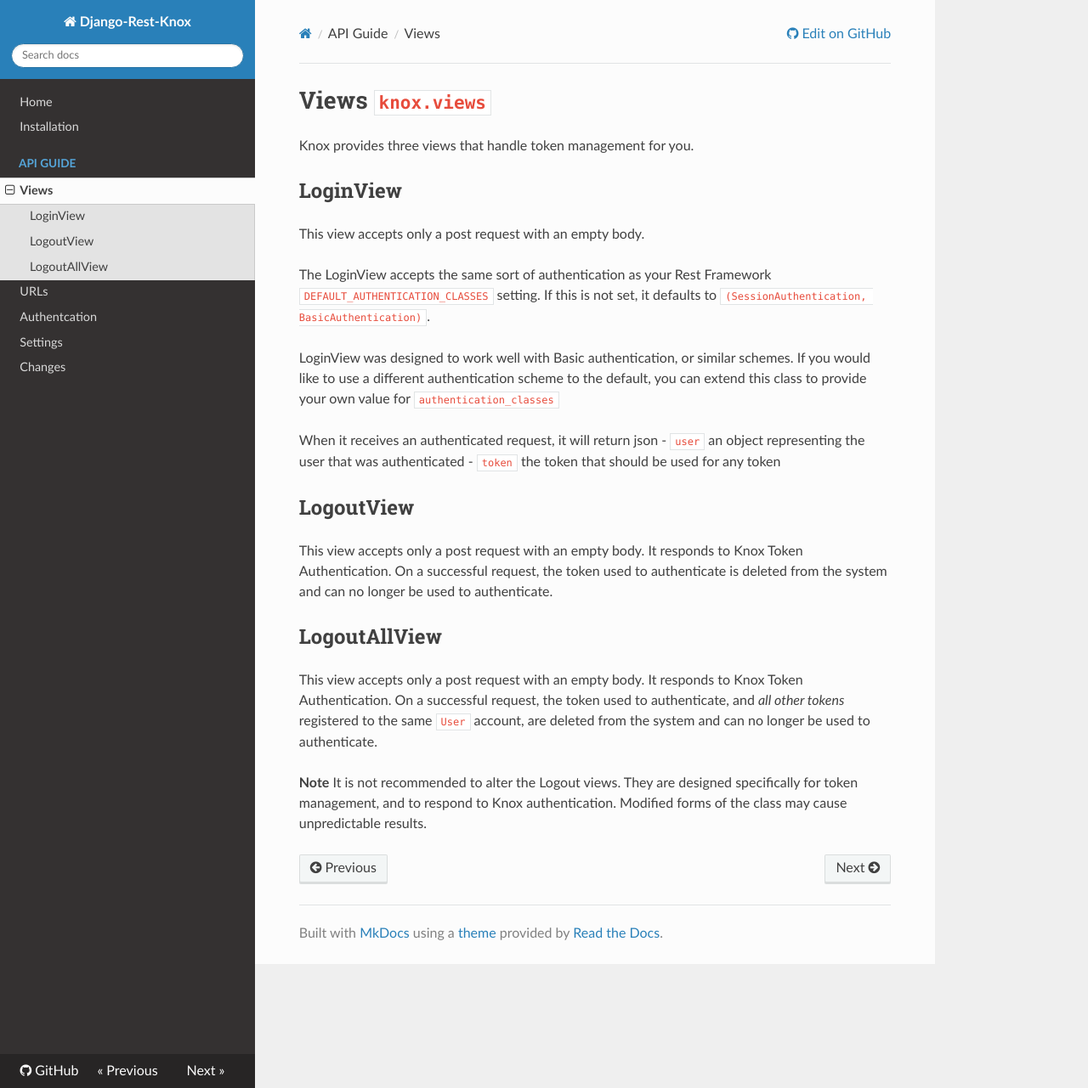
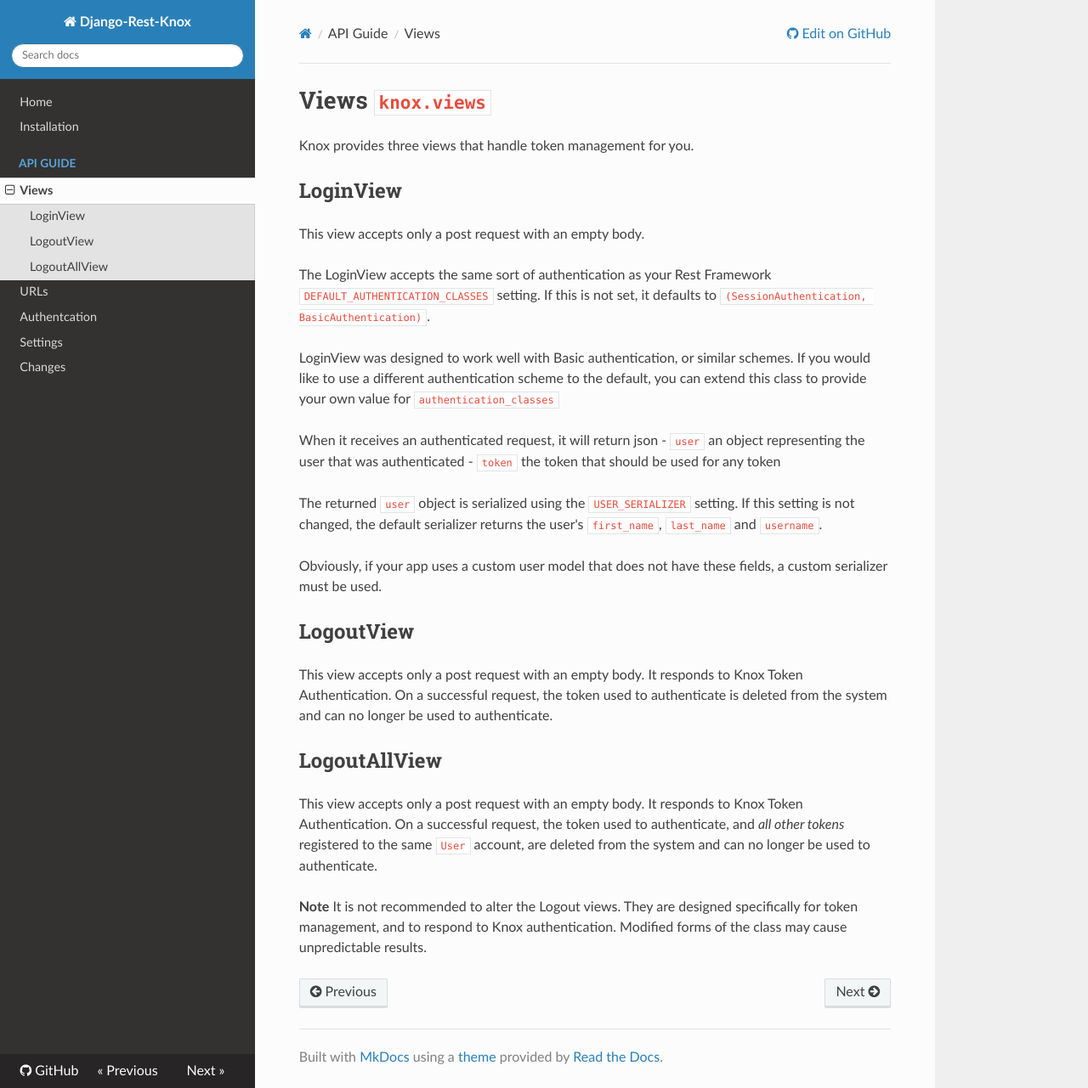
Before and after one commit to jazzband/django-rest-knox, an MkDocs documentation site: the page built from docs/views.md, in a window 1280 px wide and 1281 px high. Shown: the whole window at 85% size. Built offline with MkDocs 1.6.1, drawn with Linux system fonts in a browser that asks for light colours; nearby versions of some CDN libraries; old or Windows-style settings are respelled for this version of MkDocs.

Commit message:
Custom User serializer added

```diff
--- a/docs/views.md
+++ b/docs/views.md
@@ -17,6 +17,13 @@
 - `user` an object representing the user that was authenticated
 - `token` the token that should be used for any token
 
+The returned `user` object is serialized using the `USER_SERIALIZER` setting.
+If this setting is not changed, the default serializer returns the user's
+`first_name`, `last_name` and `username`.
+
+Obviously, if your app uses a custom user model that does not have these fields,
+a custom serializer must be used.
+
 ## LogoutView
 This view accepts only a post request with an empty body.
 It responds to Knox Token Authentication. On a successful request,
```
Also changed, not shown: docs/settings.md (+6 -0 lines).
